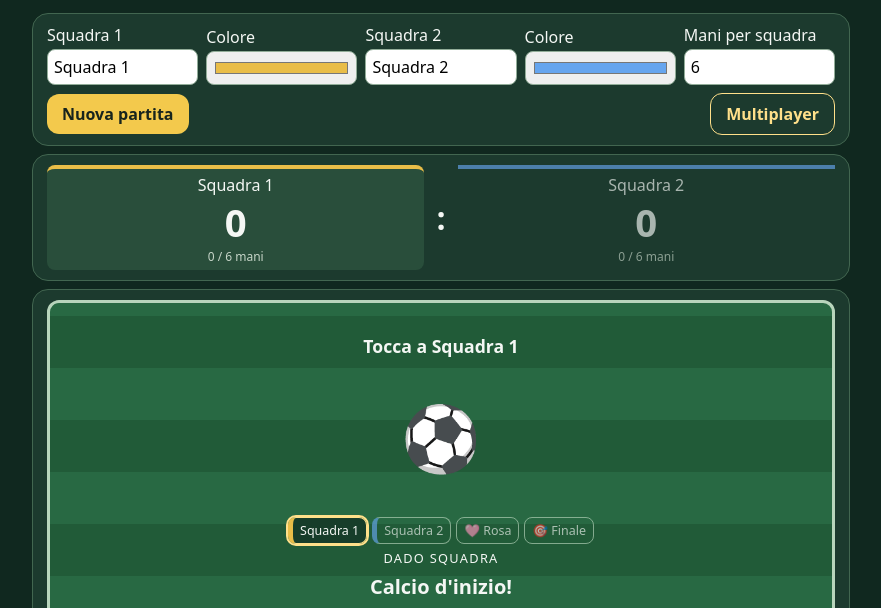
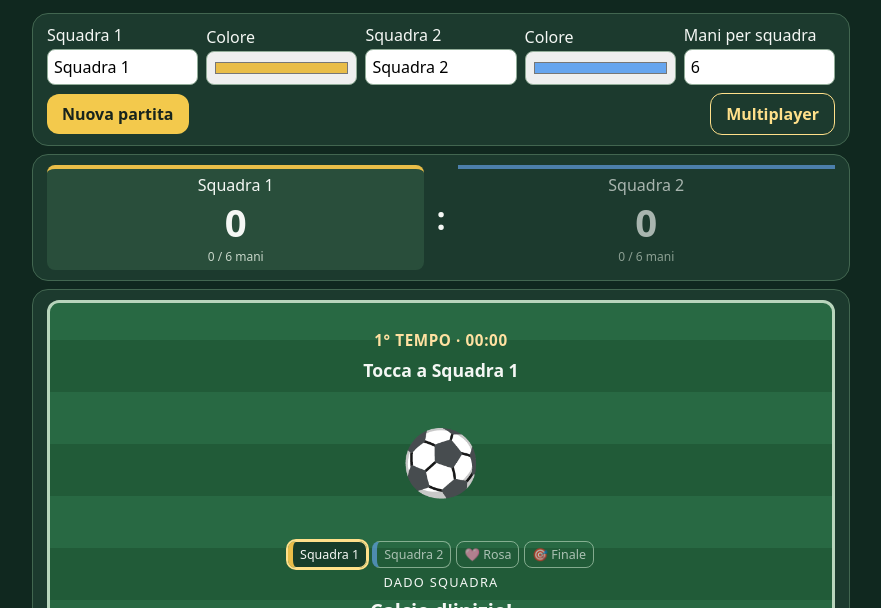
Before and after one commit to gcomneno/boardlab, a plain HTML site: page web/dado-goal/index.html in a window 1280 px wide. Shown: the part 150-758 px from the top of the page, without its empty margins (199-1080 px from the left). Drawn offline with Linux system fonts and the light colour scheme.

Commit message:
feat(dado-goal): simulated two-half match clock (#56)
Closes #55

```diff
--- /dev/null
+++ b/cloudflare/dado-goal/public/match-clock.mjs
@@ -0,0 +1,30 @@
+/**
+ * Simulated football match clock.
+ *
+ * Each completed hand advances the match by an equal fraction
+ * of 90 minutes. Rolls within an unfinished hand do not advance time.
+ *
+ * The clock is derived from existing game state; it has no timer,
+ * persistence, random input or dependency on a game engine.
+ */
+export function matchClock(state) {
+  if (!state || !Number.isSafeInteger(state.handsPerTeam) ||
+      state.handsPerTeam < 1 || state.handsPerTeam > 1000 ||
+      !Array.isArray(state.hands) || state.hands.length !== 2 ||
+      state.hands.some(h => !Number.isSafeInteger(h) ||
+        h < 0 || h > state.handsPerTeam)) {
+    throw new RangeError("Invalid match clock state");
+  }
+
+  const completed = state.hands[0] + state.hands[1];
+  const total = 2 * state.handsPerTeam;
+  const seconds = Math.round(5400 * completed / total);
+
+  return {
+    seconds,
+    label: `${String(Math.floor(seconds / 60)).padStart(2, "0")}:${String(seconds % 60).padStart(2, "0")}`,
+    half: completed < state.handsPerTeam ? 1 : 2,
+    halftime: completed === state.handsPerTeam,
+    finished: completed === total,
+  };
+}
--- a/cloudflare/dado-goal/public/multiplayer-theme.css
+++ b/cloudflare/dado-goal/public/multiplayer-theme.css
@@ -140,3 +140,18 @@ label > input[type="checkbox"] {
 .mp-stat-fill { height: 100%; flex: none; border-radius: 2px; }
 .mp-stat-track.home .mp-stat-fill { background: #ffd470; }
 .mp-stat-track.away .mp-stat-fill { background: #66a5ef; }
+
+
+/* DG55 multiplayer match clock */
+.match-clock {
+  margin: .5rem 0;
+  text-align: center;
+  font-size: 1.05rem;
+  font-weight: 800;
+  font-variant-numeric: tabular-nums;
+  letter-spacing: .04em;
+  color: #ffe1a1;
+}
+.match-clock.halftime {
+  color: #b6f1c8;
+}
--- a/cloudflare/dado-goal/worker.mjs
+++ b/cloudflare/dado-goal/worker.mjs
@@ -22,6 +22,7 @@ CREATE TABLE IF NOT EXISTS dado_login_limits (
 const STATIC = new Set([
   "/multiplayer.html",
   "/multiplayer-play.mjs",
+  "/match-clock.mjs",
   "/multiplayer-client.mjs",
   "/multiplayer-theme.css",
   "/dado-goal-handmade-dice.png",
--- a/web/dado-goal/app.mjs
+++ b/web/dado-goal/app.mjs
@@ -1,5 +1,6 @@
 import { applyRoll, newMatch, rollFace } from "./engine.mjs";
 import { matchStatistics } from "./statistics.mjs";
+import { matchClock } from "./match-clock.mjs";
 import { DICE_ART } from "./dice-art.mjs";
 
 const byId = (id) => document.getElementById(id);
@@ -82,6 +83,11 @@ function sleep(ms) {
 }
 
 function render() {
+  const clock = matchClock(state);
+  byId("match-clock").textContent = clock.finished
+    ? `FISCHIO FINALE · ${clock.label}`
+    : `${clock.half}° TEMPO · ${clock.label}`;
+  byId("match-clock").classList.toggle("halftime", clock.halftime);
   for (let player = 0; player < 2; player += 1) {
     byId(`name-${player}`).textContent = names[player];
     byId(`goals-${player}`).textContent = state.goals[player];
--- a/web/dado-goal/index.html
+++ b/web/dado-goal/index.html
@@ -60,6 +60,7 @@
 
     <section class="panel play" aria-label="Campo di gioco">
       <div class="pitch">
+        <p id="match-clock" class="match-clock" role="timer">1° TEMPO · 00:00</p>
         <p id="turn" class="turn" aria-live="polite"></p>
         <div id="die" class="die" aria-label="Dado corrente">🎲</div>
         <ol class="dice-guide" aria-label="Sequenza dei dadi">
--- /dev/null
+++ b/web/dado-goal/match-clock.mjs
@@ -0,0 +1,30 @@
+/**
+ * Simulated football match clock.
+ *
+ * Each completed hand advances the match by an equal fraction
+ * of 90 minutes. Rolls within an unfinished hand do not advance time.
+ *
+ * The clock is derived from existing game state; it has no timer,
+ * persistence, random input or dependency on a game engine.
+ */
+export function matchClock(state) {
+  if (!state || !Number.isSafeInteger(state.handsPerTeam) ||
+      state.handsPerTeam < 1 || state.handsPerTeam > 1000 ||
+      !Array.isArray(state.hands) || state.hands.length !== 2 ||
+      state.hands.some(h => !Number.isSafeInteger(h) ||
+        h < 0 || h > state.handsPerTeam)) {
+    throw new RangeError("Invalid match clock state");
+  }
+
+  const completed = state.hands[0] + state.hands[1];
+  const total = 2 * state.handsPerTeam;
+  const seconds = Math.round(5400 * completed / total);
+
+  return {
+    seconds,
+    label: `${String(Math.floor(seconds / 60)).padStart(2, "0")}:${String(seconds % 60).padStart(2, "0")}`,
+    half: completed < state.handsPerTeam ? 1 : 2,
+    halftime: completed === state.handsPerTeam,
+    finished: completed === total,
+  };
+}
--- a/web/dado-goal/style.css
+++ b/web/dado-goal/style.css
@@ -292,3 +292,18 @@ footer { text-align: center; color: #b2cdb7; margin-top: 28px; font-size: .85rem
 .roll-actions #auto {
   min-width: 94px;
 }
+
+
+/* Simulated match clock */
+.match-clock {
+  margin: 0 auto 8px;
+  text-align: center;
+  font-size: .95rem;
+  font-weight: 800;
+  font-variant-numeric: tabular-nums;
+  letter-spacing: .04em;
+  color: #ffe1a1;
+}
+.match-clock.halftime {
+  color: #b6f1c8;
+}
```
Also changed, not shown: cloudflare/dado-goal/public/multiplayer-play.mjs (+9 -0 lines), cloudflare/dado-goal/public/multiplayer.html (+1 -0 lines), web/dado-goal/match-clock.test.mjs (added, +44 -0 lines).
